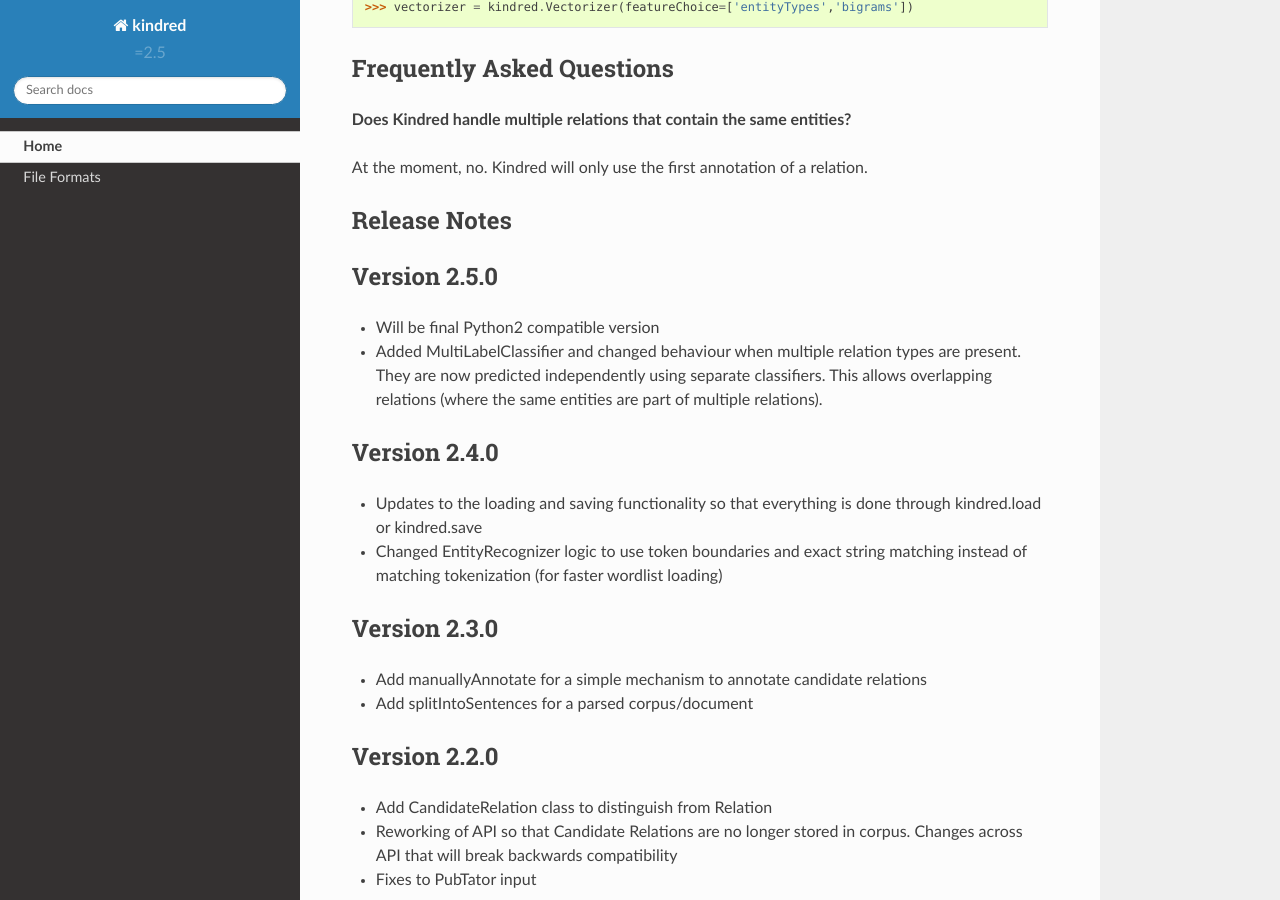
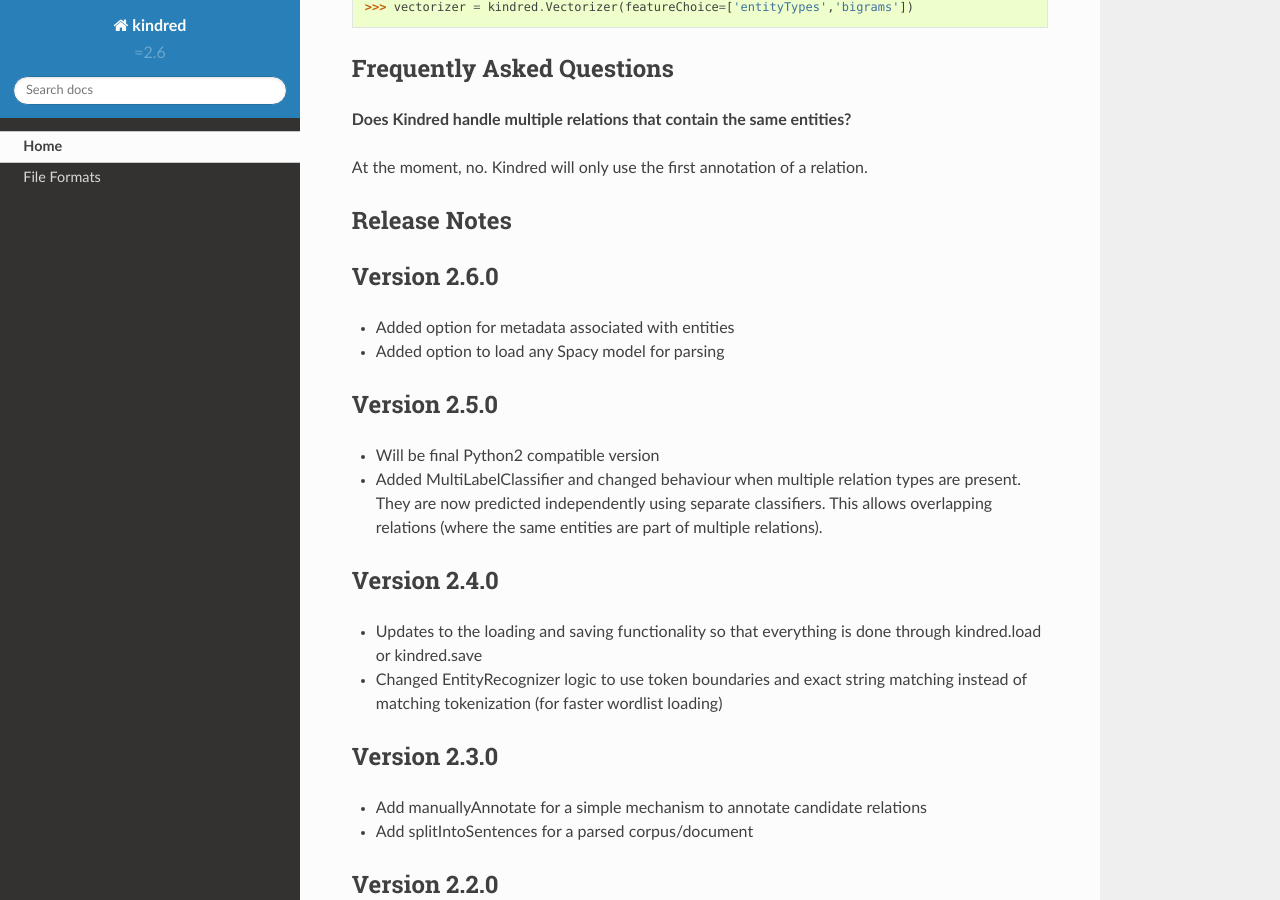
Before and after one commit to jakelever/kindred, a Sphinx documentation site: the page built from docs/index.rst, in a window 1280 px wide and 900 px high, scrolled down 4471 px. Built offline with Sphinx 7.4.7 and the Read the Docs theme 2.0.0, drawn with Linux system fonts in a browser that asks for light colours; formulas are drawn with MathJax 3.

```diff
--- a/docs/index.rst
+++ b/docs/index.rst
@@ -171,6 +171,11 @@ At the moment, no. Kindred will only use the first annotation of a relation.
 Release Notes
 -------------
 
+Version 2.6.0
+-------------
+- Added option for metadata associated with entities
+- Added option to load any Spacy model for parsing
+
 Version 2.5.0
 -------------
 - Will be final Python2 compatible version
--- a/setup.py
+++ b/setup.py
@@ -5,7 +5,7 @@ from setuptools import setup, find_packages
 from codecs import open
 from os import path
 
-VERSION='2.5.3'
+VERSION='2.6.0'
 
 here = path.abspath(path.dirname(__file__))
 
```
